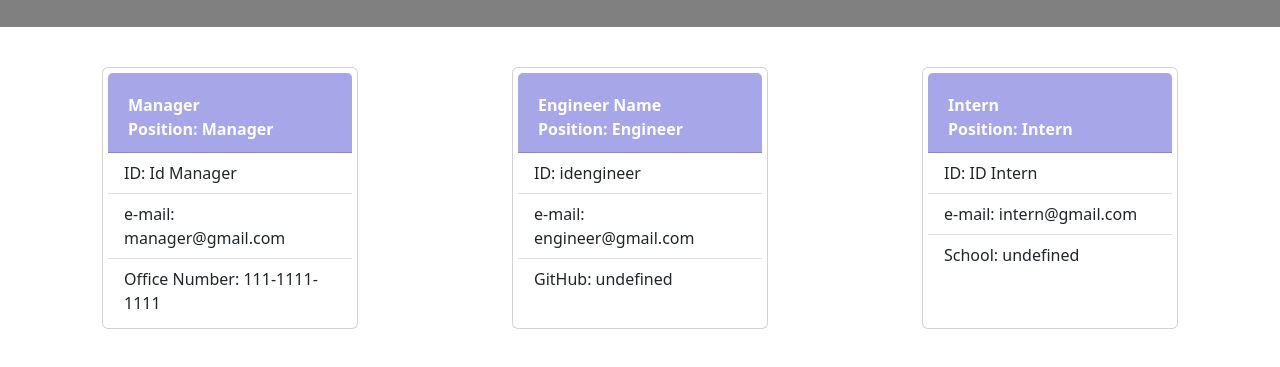
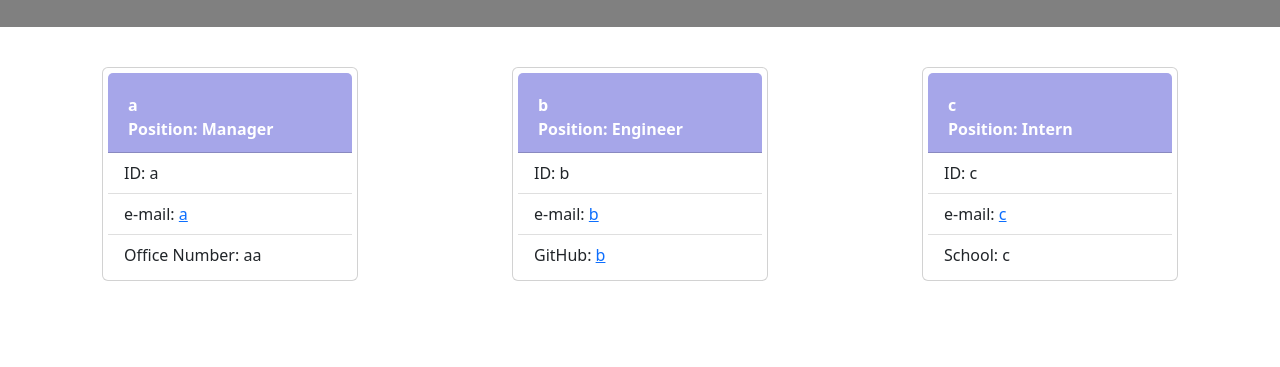
Before and after one commit to Renatatims/profile_generator, a website: page file.html in a window 1280 px wide. Shown: the part 73-440 px from the top of the page. Drawn offline with nearby package versions, Linux system fonts and the light colour scheme.

Commit message:
Included 'href = mailto' to every role + href to github on Engineer's function

```diff
--- a/file.html
+++ b/file.html
@@ -1,5 +1,5 @@
 
-    <!DOCTYPE html>
+  <!DOCTYPE html>
   <html lang="en">
 
   <head>
@@ -28,13 +28,13 @@
   <div class=" cardT col-sm-4">
   <div class="card " style="width: 16rem;">
       <div class="card-header" style="height: 5rem;">
-         Manager
+         a
       <p> Position: Manager</p>
       </div>
       <ul class="list-group list-group-flush">
-          <li class="list-group-item">ID: Id Manager</li>
-          <li class="list-group-item">e-mail: manager@gmail.com</li>
-          <li class="list-group-item">Office Number: 111-1111-1111</li>
+          <li class="list-group-item">ID: a</li>
+          <li class="list-group-item">e-mail: <a href="mailto:a">a</a></li>
+          <li class="list-group-item">Office Number: aa</li>
       </ul>
   </div>
 </div>
@@ -42,13 +42,13 @@
 <div class=" cardT col-sm-4">
 <div class="card " style="width: 16rem;">
   <div class="card-header" style="height: 5rem;">
-     Engineer Name
+     b
   <p> Position: Engineer</p>
   </div>
   <ul class="list-group list-group-flush">
-      <li class="list-group-item">ID: idengineer</li>
-      <li class="list-group-item">e-mail: engineer@gmail.com</li>
-      <li class="list-group-item">GitHub: undefined</li>
+      <li class="list-group-item">ID: b</li>
+      <li class="list-group-item">e-mail: <a href="mailto:b">b</a></li>
+      <li class="list-group-item">GitHub: <a href="https://github.com/b" target="_blank">b</a></li>
   </ul>
 </div>
 </div>
@@ -56,13 +56,13 @@
 <div class=" cardT col-sm-4">
 <div class="card " style="width: 16rem;">
   <div class="card-header" style="height: 5rem;">
-    Intern
+    c
   <p> Position: Intern</p>
   </div>
   <ul class="list-group list-group-flush">
-      <li class="list-group-item">ID: ID Intern</li>
-      <li class="list-group-item">e-mail: intern@gmail.com</li>
-      <li class="list-group-item">School: undefined</li>
+      <li class="list-group-item">ID: c</li>
+      <li class="list-group-item">e-mail: <a href="mailto:c">c</a></li>
+      <li class="list-group-item">School: c</li>
   </ul>
 </div>
 </div>
--- a/index.js
+++ b/index.js
@@ -88,11 +88,11 @@ async function init() {
 		profilesTeam.push(manager)
 		}
 	if (userAnswers.role === "Engineer"){
-		const engineer = new Engineer (userAnswers.name, userAnswers.id, userAnswers.email, userAnswers.officeNumber)
+		const engineer = new Engineer (userAnswers.name, userAnswers.id, userAnswers.email, userAnswers.gitHub)
 		profilesTeam.push(engineer)
 	}
 	if (userAnswers.role === "Intern"){
-		const intern = new Intern (userAnswers.name, userAnswers.id, userAnswers.email, userAnswers.officeNumber)
+		const intern = new Intern (userAnswers.name, userAnswers.id, userAnswers.email, userAnswers.school)
 		profilesTeam.push(intern)
 	}
 	if (userAnswers.questionAdd === "Add one more employee"){
```
Also changed, not shown: __tests__/Employee.test.js (+1 -1 lines), __tests__/Engineer.test.js (+1 -1 lines), __tests__/Intern.test.js (+1 -1 lines), src/generateProfile.js (+5 -5 lines), dist/index.html.
